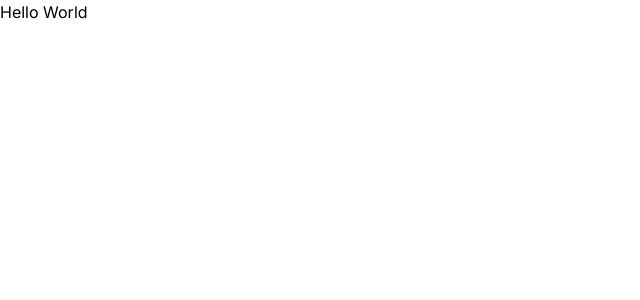
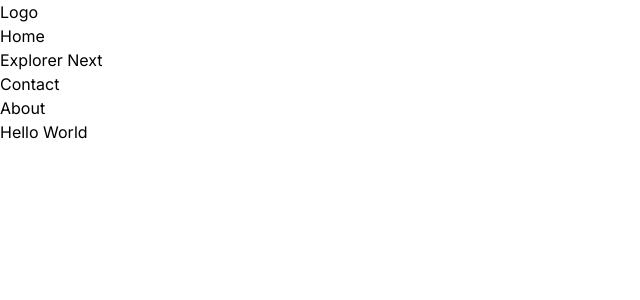
Before and after one commit to werickdasilva/explorer-next-js, a Next.js app: page / in a window 1280 px wide. Shown: the top 300 px of the page, without its empty margins (0-640 px from the left). Built offline with nearby package versions, Linux system fonts and the light colour scheme.

Commit message:
creating navbar structure

```diff
--- a/src/app/page.tsx
+++ b/src/app/page.tsx
@@ -1,6 +1,10 @@
+import { Navbar } from "@/components/navbar"
 
 export default function Home() {
   return (
-    <h1>Hello World</h1>
+    <>
+      <Navbar />
+      <h1>Hello World</h1>
+    </>
   )
 }
--- /dev/null
+++ b/src/components/navbar.tsx
@@ -0,0 +1,16 @@
+import Link from "next/link";
+
+export function Navbar() {
+    return (
+        <header>
+            <h1>Logo</h1>
+
+            <ul>
+                <li><Link href="/">Home</Link></li>
+                <li><Link href="/">Explorer Next</Link></li>
+                <li><Link href="/">Contact</Link></li>
+                <li><Link href="/">About</Link></li>
+            </ul>
+        </header>
+    )
+}
```
